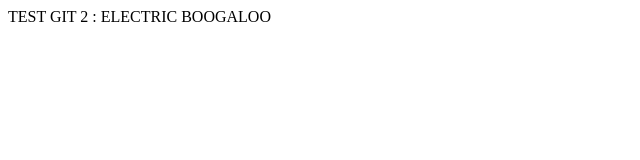
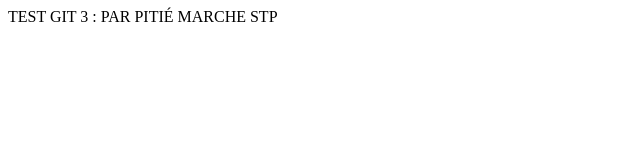
Before and after one commit to BoredAstair/NuitDeLInfo2022Meaux, a plain HTML site: page index.html in a window 1280 px wide. Shown: the full height of the page, 0-640 px from the left. Drawn offline with Linux system fonts and the light colour scheme.

Commit message:
test git 3 // o2switch as remote

```diff
--- a/index.html
+++ b/index.html
@@ -4,9 +4,9 @@
     <meta charset="UTF-8">
     <meta http-equiv="X-UA-Compatible" content="IE=edge">
     <meta name="viewport" content="width=device-width, initial-scale=1.0">
-    <title>TEST GIT 2 : LE RETOUR</title>
+    <title>TEST GIT 3 : PLUS D'INSPI</title>
 </head>
 <body>
-    TEST GIT 2 : ELECTRIC BOOGALOO
+    TEST GIT 3 : PAR PITIÉ MARCHE STP
 </body>
 </html>
```
